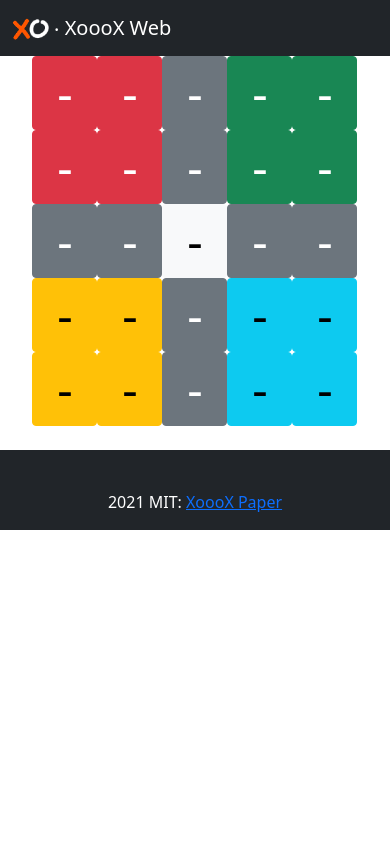
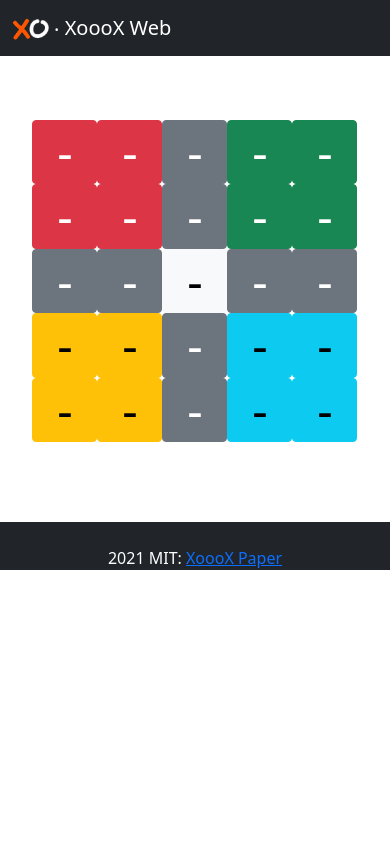
Before and after one commit to ozgurozbek/xooox_web, a Flask app: page / in a window 390 px wide. Run offline with Flask 2, Linux system fonts and the light colour scheme; some libraries are stand-ins or nearby versions.

Commit message:
frontend responsive & square boxes

```diff
--- /dev/null
+++ b/static/style.css
@@ -0,0 +1,75 @@
+@media (max-width:2560px) {
+    .btn {
+        line-height: 3.7 !important;
+    }
+    nav {
+        margin-bottom: 2em;
+    }
+
+    footer {
+        margin-top: 2rem;
+    }
+}
+
+@media (max-width:1440px) {
+    .btn {
+        line-height: 3.4 !important;
+    }
+
+    nav {
+        margin-bottom: 2em;
+    }
+
+    footer {
+        margin-top: 2rem;
+    }
+}
+
+@media (max-width:1300px) {
+    .btn {
+        line-height: 3 !important;
+    }
+    nav {
+        margin-bottom: 4em;
+    }
+    footer {
+        margin-top: 4em;
+    }
+
+}
+
+@media (max-width:1200px) {
+    .btn {
+        line-height: 2.8 !important;
+    }
+}
+
+@media (max-width:1085px) {
+    .btn {
+        line-height: 2.5 !important;
+    }
+}
+
+@media (max-width:992px) {
+    .btn {
+        line-height: 2.3 !important;
+    }
+}
+
+@media (max-width:767px) {
+    .btn {
+        line-height: 1.3 !important;
+    }
+}
+
+body {
+    height: 100vh;
+    overflow-x: hidden;
+
+}
+
+
+footer {
+    padding: 0 !important;
+    width: 100vw;
+}
--- a/templates/Footer.html
+++ b/templates/Footer.html
@@ -1,5 +1,5 @@
-<footer class="page-footer font-small bg-dark pt-4 mt-4">
-  <div class="footer-copyright text-center text-white py-3">2021 MIT:
+<footer class="page-footer font-small bg-dark pt-4 position-absolute start-0 sticky-bottom mb-0">
+  <div class="footer-copyright text-center text-white">2021 MIT:
     <a href="https://ozgurozbek.github.io/assets/index-files/bachelorsThesis.pdf">XoooX Paper</a>
   </div>
 </footer>
--- a/templates/HEAD.html
+++ b/templates/HEAD.html
@@ -8,6 +8,8 @@
 
   <link rel="stylesheet" href="https://cdn.jsdelivr.net/npm/bootstrap-icons@1.7.1/font/bootstrap-icons.css">
 
+  <link rel="stylesheet" href="/static/style.css">
+
   <link href="https://cdn.jsdelivr.net/npm/bootstrap@5.1.3/dist/css/bootstrap.min.css" rel="stylesheet" integrity="sha384-1BmE4kWBq78iYhFldvKuhfTAU6auU8tT94WrHftjDbrCEXSU1oBoqyl2QvZ6jIW3" crossorigin="anonymous">
 
   <title>XoooX</title>
--- a/templates/HEADER.html
+++ b/templates/HEADER.html
@@ -1,4 +1,4 @@
-<nav class="navbar navbar-dark bg-dark">
+<nav class="navbar navbar-dark bg-dark sticky-top">
   <div class="container-fluid">
     <a class="navbar-brand">
       <img src="/static/img/XO.png" alt="XoooX AI" width="20%" height="25%" class="d-inline-block align-text-middle"> ‧ XoooX Web
```
